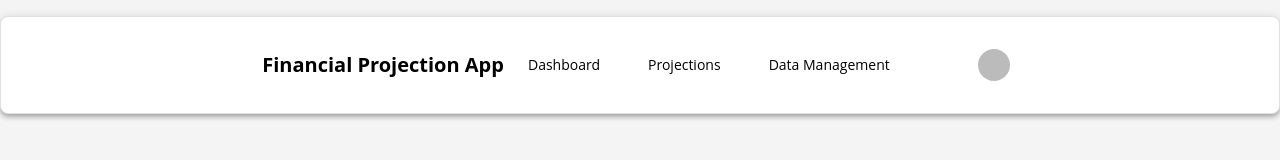
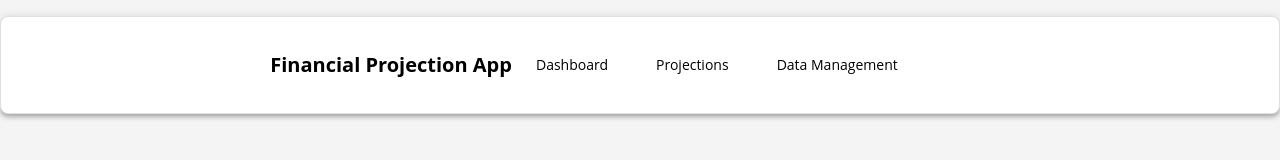
Before and after one commit to DrewDeMo/tcl-quill, a React (Vite) app: page / in a window 1280 px wide. Shown: the top 160 px of the page. Built offline with nearby package versions, Linux system fonts and the light colour scheme; no server answers; the database is empty; sample sign-in values are in the browser's storage.

Commit message:
Switched to Feather Icons, refined form headers, and removed unnecessary shadows.

```diff
--- a/src/App.css
+++ b/src/App.css
@@ -132,13 +132,11 @@ html, body, #root, .App {
   height: 32px;
 }
 
-.header button,
-.header .MuiIconButton-root {
+.header button, .header .MuiIconButton-root {
   transition: transform 0.2s ease-in-out;
 }
 
-.header button:hover,
-.header .MuiIconButton-root:hover {
+.header button:hover, .header .MuiIconButton-root:hover {
   transform: scale(1.1);
 }
 
--- a/src/components/Header.jsx
+++ b/src/components/Header.jsx
@@ -1,6 +1,6 @@
 import React, { useEffect, useState } from 'react';
 import { AppBar, Toolbar, Typography, IconButton, Box, Button, Avatar } from '@mui/material';
-import { Brightness4 as DarkModeIcon, Brightness7 as LightModeIcon } from '@mui/icons-material';
+import { Sun, Moon, User } from 'react-feather';
 import { Link } from 'react-router-dom';
 import { useAuthState } from 'react-firebase-hooks/auth';
 import { auth } from '../firebase';
@@ -34,11 +34,11 @@ const Header = ({ darkMode, toggleDarkMode }) => {
         </Box>
         <div className="project-icons">
           <IconButton color="inherit" onClick={toggleDarkMode}>
-            {darkMode ? <DarkModeIcon /> : <LightModeIcon />}
+            {darkMode ? <Moon size={20} /> : <Sun size={20} />}
           </IconButton>
           {user && (
             <IconButton color="inherit" component={Link} to="/profile">
-              <Avatar alt={user.displayName || 'User'} src={user.photoURL || '/default-avatar.png'} />
+              <User size={20} />
             </IconButton>
           )}
         </div>
```
